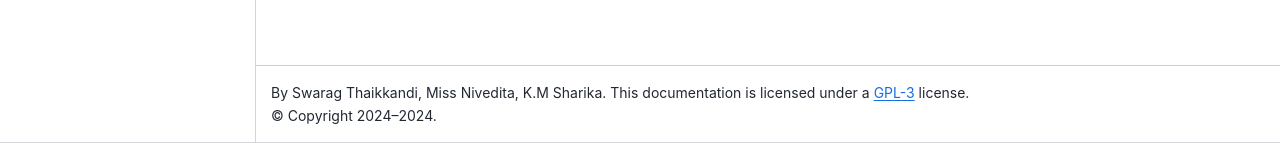
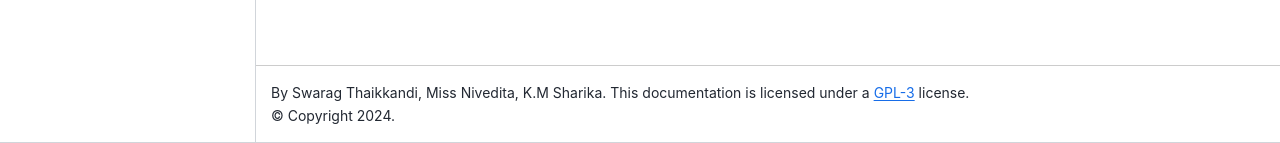
Before and after one commit to SwaragThaikkandi/SMdRQA, a Sphinx documentation site: the page built from docs/authors.rst, in a window 1280 px wide. Shown: the part 757-900 px from the top of the page. Built offline with Sphinx 7.4.7 and the Sphinx Book theme 1.1.4, drawn with Linux system fonts in a browser that asks for light colours; some of the changed lines change nothing that is shown.

Commit message:
Update conf.py

```diff
--- a/docs/conf.py
+++ b/docs/conf.py
@@ -36,7 +36,7 @@ def find_author():
 
 
 project = "SMdRQA"
-copyright = f"2024–{datetime.datetime.now().year}"
+copyright = f"2024"
 author = 'Swarag Thaikkandi, Miss Nivedita, K.M Sharika. This documentation is licensed under a <a href="https://www.gnu.org/licenses/gpl-3.0.en.html">GPL-3</a> license.'
 
 # The short X.Y version.
```
